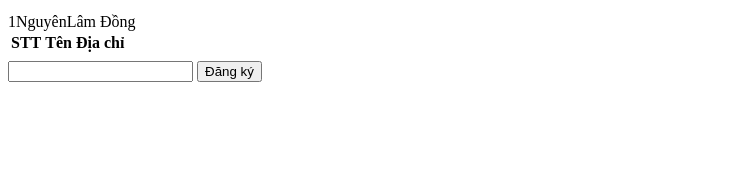
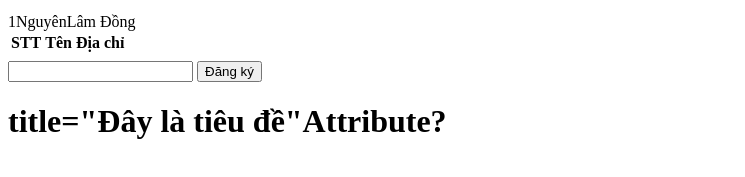
Before and after one commit to nguyen22o3/Thiet-ke-web, a plain HTML site: page 2212427_DangDangNguyen_Bai06/index.html in a window 1280 px wide. Shown: the part 491-668 px from the top of the page, without its empty margins (0-745 px from the left). Drawn offline with Linux system fonts and the light colour scheme.

Commit message:
cap nhat

```diff
--- a/2212427_DangDangNguyen_Bai06/index.html
+++ b/2212427_DangDangNguyen_Bai06/index.html
@@ -46,5 +46,6 @@
         <input type="text">
         <button>Đăng ký</button>
         <!-- Xin chào các bạn! -->
+        <h1>title="Đây là tiêu đề"Attribute?</h1>
     </body>
 </html>
```
